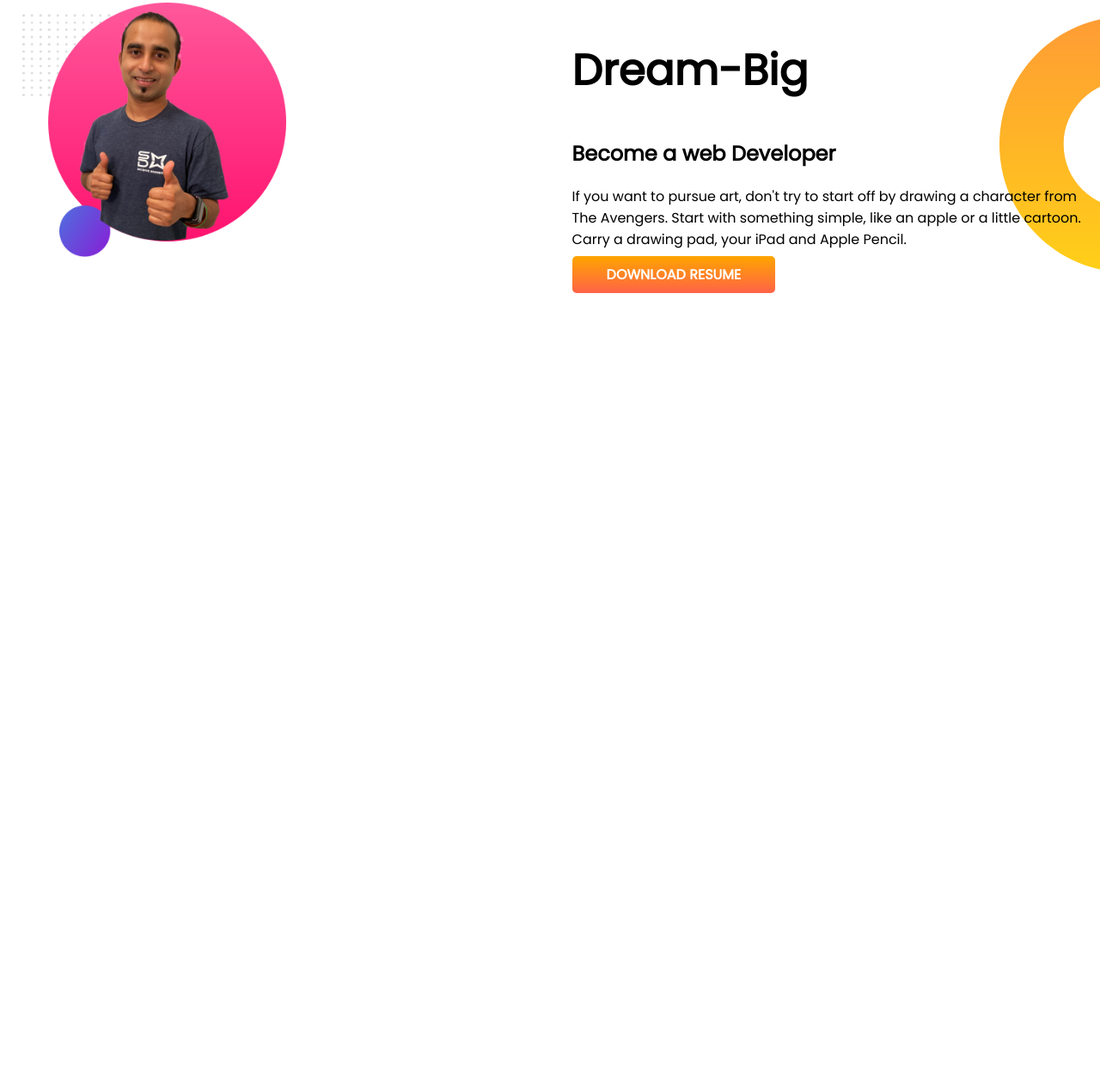
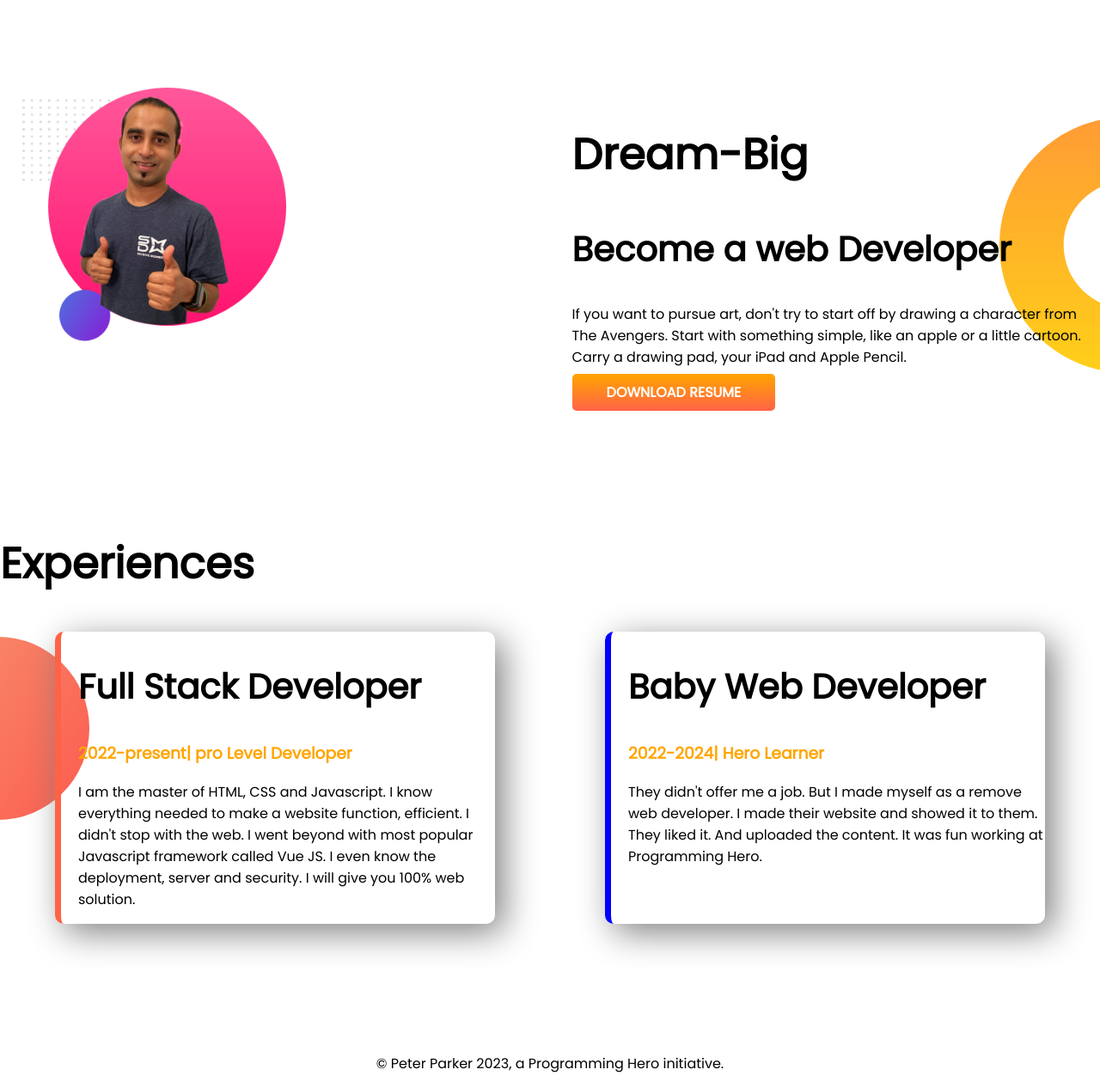
Before and after one commit to ashraful121425/developer.protpolio, a plain HTML site: page index.html in a window 1280 px wide. Shown: the part 592-1858 px from the top of the page at 86% size. Before the commit the page ends 1074 px from the top, so only its background shows below. Drawn offline with Linux system fonts and the light colour scheme.

Commit message:
style and added footer

```diff
--- a/index.html
+++ b/index.html
@@ -14,7 +14,7 @@
 
 <body>
 
-    <section class="top-banner">
+    <section class="top-banner flexible-container">
         <div class="half-width">
             <h1>Welcome To</h1>
             <h1><span class="orange-color">ashraful</span> world</h1>
@@ -26,7 +26,7 @@
 
         <div class="half-width"><img src="images/jhankar.png" alt=""></div>
     </section>
-    <section class="dream-big">
+    <section class="dream-big flexible-container">
         <div class="half-width">
             <img src="images/jhankar2.png" alt="">
         </div>
@@ -40,7 +40,31 @@
 
         </div>
     </section>
+    <section class="experience-area">
+        <h1>Experiences</h1>
+        <div class="flexible-container">
+            <div id="full-stack-developer" class="experience-item">
+                <h2>Full Stack Developer</h2>
+                <h3 class="orange-color">2022-present| pro Level Developer</h3>
+                <p>I am the master of HTML, CSS and Javascript. I know everything needed to make a website function,
+                    efficient. I didn't stop with the web. I went beyond with most popular Javascript framework called
+                    Vue
+                    JS. I even know the deployment, server and security. I will give you 100% web solution.</p>
+            </div>
+            <div id="baby-web-developer" class="experience-item">
+                <h2>Baby Web Developer</h2>
+                <h3 class="orange-color">2022-2024| Hero Learner</h3>
+                <p>They didn't offer me a job. But I made myself as a remove web developer. I made their website and
+                    showed
+                    it to them. They liked it. And uploaded the content. It was fun working at Programming Hero.</p>
+            </div>
+
+        </div>
+    </section>
 
 </body>
+<footer>
+    <p> © Peter Parker 2023, a Programming Hero initiative.</p>
+</footer>
 
 </html>
--- a/style.css
+++ b/style.css
@@ -8,11 +8,15 @@ h1 {
 
 }
 
+h2 {
+    font-size: 40px;
+}
+
 .orange-color {
     color: orange;
 }
 
-section {
+.flexible-container {
     display: flex;
     margin-bottom: 150px;
 }
@@ -45,3 +49,31 @@ section {
     background-repeat: no-repeat;
     background-position: right;
 }
+
+.experience-area {
+    background-image: url(images/exp-bg.png);
+    background-repeat: no-repeat;
+    background-position: left;
+}
+
+.experience-item {
+    width: 40%;
+    margin-left: 5%;
+    margin-right: 5%;
+    padding-left: 20px;
+    border-radius: 10px;
+    box-shadow: 10px 10px 40px gray;
+
+}
+
+#full-stack-developer {
+    border-left: 7px solid tomato;
+}
+
+#baby-web-developer {
+    border-left: 7px solid blue;
+}
+
+footer p {
+    text-align: center;
+}
```
